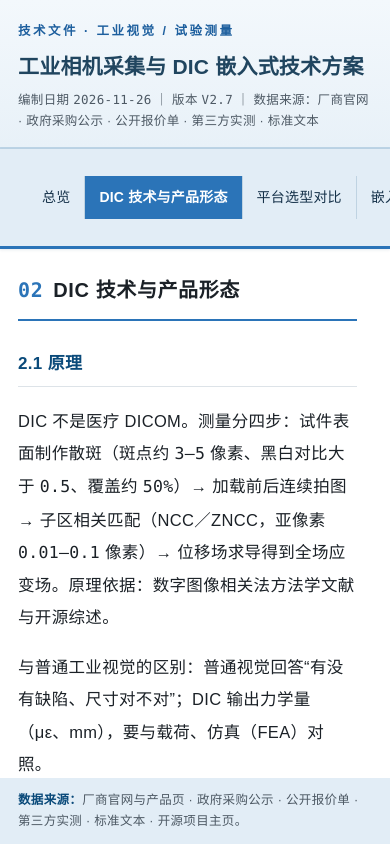
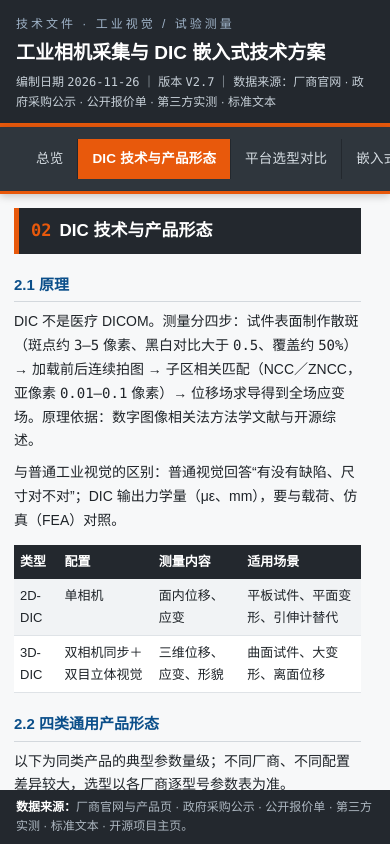
Before and after one commit to xingxing-ayue/dic, a plain HTML site: page index.html in a window 390 px wide. Both pictures are taken after a click on the tab "DIC 技术与产品形态". Drawn offline with Linux system fonts and the light colour scheme.

Commit message:
Revert DIC V2.7 to classic dark nav orange style

```diff
--- a/index.html
+++ b/index.html
@@ -3,114 +3,72 @@
 <head>
 <meta charset="utf-8">
 <meta name="viewport" content="width=device-width, initial-scale=1">
-<meta name="color-scheme" content="light">
 <title>工业相机采集与 DIC 嵌入式技术方案</title>
 <style>
-:root{
-  color-scheme:light only;
-  --page-bg:#eef1f3;
-  --surface:#ffffff;
-  --text:#1b2127;
-  --muted:#4d5964;
-  --border:#dde3e8;
-  --border-strong:#c2cbd3;
-  --accent:#2b74b8;
-  --accent-strong:#1d5f9e;
-  --heading:#0a4a7a;
-  --link:#0a4a7a;
-  --th-bg:#d7e5f0;
-  --th-text:#10222f;
-  --th-border:#0a4a7a;
-  --zebra:#e8eff4;
-  --sum-bg:#d9e9f6;
-  --header-bg:#e8f1f8;
-  --header-bg-soft:#f3f8fc;
-  --header-border:#bcd4e6;
-  --nav-bg:#e2edf6;
-  --nav-text:#16324a;
-  --nav-border:#bfd3e2;
-  --footer-text:#4d5964;
-  --ev-a:#1e7d32;--ev-b:#5f6b76;--ev-c:#8a5a00;--ev-d:#b3261e;
-}
 *{box-sizing:border-box;margin:0;padding:0}
 html,body{height:100%}
 html{overflow:hidden}
-body{font-family:"PingFang SC","Microsoft YaHei","Noto Sans SC",sans-serif;font-size:17px;line-height:1.9;letter-spacing:.02em;color:var(--text);background:var(--page-bg);height:100vh;height:100dvh;overflow:hidden;-webkit-font-smoothing:antialiased;text-rendering:optimizeLegibility}
-.wrap{max-width:1240px;margin:0 auto;background:var(--surface);border-left:1px solid var(--border-strong);border-right:1px solid var(--border-strong);height:100vh;height:100dvh;display:flex;flex-direction:column;overflow:hidden}
-header{background:linear-gradient(180deg,var(--header-bg-soft),var(--header-bg));color:var(--text);padding:28px 36px 20px;border-bottom:2px solid var(--header-border);flex:0 0 auto}
-header .kicker{font-size:12.5px;letter-spacing:2.5px;color:var(--accent-strong);font-weight:600}
-header h1{font-size:27px;line-height:1.4;margin:10px 0 10px;font-weight:700;letter-spacing:.2px;color:#20455f}
-header .meta{font-size:13.5px;line-height:1.7;color:var(--muted)}
-main{flex:1 1 auto;min-height:0;overflow-y:auto;overflow-x:hidden;-webkit-overflow-scrolling:touch;overscroll-behavior:contain;padding:0 36px 52px;background:var(--surface);scrollbar-gutter:stable}
+body{font-family:"PingFang SC","Microsoft YaHei","Noto Sans SC",sans-serif;font-size:14.5px;line-height:1.7;color:#1f2429;background:#e8ebee;background-image:linear-gradient(#dfe3e7 1px,transparent 1px),linear-gradient(90deg,#dfe3e7 1px,transparent 1px);background-size:24px 24px;height:100vh;height:100dvh;overflow:hidden}
+.wrap{max-width:1240px;margin:0 auto;background:#f7f8f9;border-left:1px solid #c9ced3;border-right:1px solid #c9ced3;height:100vh;height:100dvh;display:flex;flex-direction:column;overflow:hidden}
+header{background:#23282e;color:#fff;padding:20px 26px 14px;border-bottom:4px solid #e8590c;flex:0 0 auto}
+header .kicker{font-size:12px;letter-spacing:3px;color:#9fb3c8}
+header h1{font-size:25px;line-height:1.35;margin:8px 0 8px;font-weight:700}
+header .meta{font-size:13px;color:#c7d0d8}
+main{flex:1 1 auto;min-height:0;overflow-y:auto;overflow-x:hidden;-webkit-overflow-scrolling:touch;overscroll-behavior:contain;padding:0 24px 28px;background:#f7f8f9;scrollbar-gutter:stable}
 main:focus{outline:none}
-section{padding:40px 0 22px;display:none}
+section{padding:18px 0 10px;display:none}
 section.active{display:block}
-nav{background:var(--nav-bg);flex:0 0 auto;z-index:20;box-shadow:0 1px 3px rgba(27,60,90,.10);border-bottom:3px solid var(--accent)}
+nav{background:#2f363d;flex:0 0 auto;z-index:20;box-shadow:0 2px 8px rgba(0,0,0,.22);border-bottom:3px solid #e8590c}
 nav ul{list-style:none;display:flex;flex-wrap:nowrap;overflow-x:hidden;overflow-y:hidden;-webkit-overflow-scrolling:touch;scrollbar-width:none}
 nav ul::-webkit-scrollbar{display:none}
 nav li{flex:1 1 0;min-width:0}
-nav li a{display:block;padding:13px 6px;color:var(--nav-text);text-decoration:none;font-size:14.5px;font-weight:500;line-height:1.5;letter-spacing:.2px;border-right:1px solid var(--nav-border);text-align:center;white-space:nowrap;overflow:hidden}
-nav li a:hover{background:var(--heading);color:#fff}
-nav li a.active{background:var(--accent);color:#fff;font-weight:700}
+nav li a{display:block;padding:12px 6px;color:#d5dce2;text-decoration:none;font-size:14px;font-weight:500;line-height:1.5;letter-spacing:.2px;border-right:1px solid #23282e;text-align:center;white-space:nowrap;overflow:hidden}
+nav li a:hover{background:#0b4f8a;color:#fff}
+nav li a.active{background:#e8590c;color:#fff;font-weight:700}
 nav li a:focus-visible{outline:2px solid #fff;outline-offset:-2px}
-h2{color:var(--text);border-bottom:2px solid var(--accent);padding:0 0 14px;font-size:23px;line-height:1.5;letter-spacing:.03em;font-weight:700;margin-bottom:26px}
-h2 .no{font-family:ui-monospace,Menlo,Consolas,monospace;color:var(--accent);margin-right:10px}
-h3{font-size:19px;line-height:1.55;letter-spacing:.02em;color:var(--heading);border-bottom:1px solid var(--border);padding-bottom:9px;margin:42px 0 18px;font-weight:700}
-h2 + h3{margin-top:30px}
-p{margin:18px 0;line-height:2;max-width:68em}
-ul,ol{margin:18px 0 18px 28px}
-li{margin:9px 0;line-height:1.95}
-.num{font-family:ui-monospace,Menlo,Consolas,monospace;white-space:nowrap}
-table{width:100%;border-collapse:collapse;margin:36px 0 52px;font-size:16px;line-height:1.9;letter-spacing:.015em;background:var(--surface);border:1px solid var(--border-strong)}
-th{background:var(--th-bg);color:var(--th-text);text-align:left;padding:18px 16px;font-weight:800;font-size:16px;line-height:1.7;border-bottom:3px solid var(--th-border);border-right:1px solid var(--border-strong);vertical-align:middle}
-th:last-child{border-right:0}
-td{padding:18px 16px;line-height:1.9;border-bottom:1px solid var(--border-strong);border-right:1px solid var(--border);vertical-align:top;overflow-wrap:break-word}
-td:last-child{border-right:0}
-td.num,th.num{white-space:nowrap}
-tr:nth-child(even) td{background:var(--zebra)}
-tr.sumrow td{background:var(--sum-bg);font-weight:700;border-top:2px solid var(--th-border)}
+h2{background:#23282e;color:#fff;border-left:5px solid #e8590c;padding:8px 12px;font-size:17px;margin-bottom:14px}
+h2 .no{font-family:ui-monospace,Menlo,Consolas,monospace;color:#e8590c;margin-right:8px}
+h3{font-size:15px;color:#0b4f8a;border-bottom:1px solid #d3d8dd;padding-bottom:4px;margin:18px 0 8px}
+p{margin:8px 0}
+ul,ol{margin:8px 0 8px 22px}
+li{margin:4px 0}
+.num{font-family:ui-monospace,Menlo,Consolas,monospace}
+table{width:100%;border-collapse:collapse;margin:12px 0;font-size:13.5px;background:#fff}
+th{background:#23282e;color:#fff;text-align:left;padding:7px 8px;font-weight:600}
+td{padding:6px 8px;border-bottom:1px solid #dfe3e7;vertical-align:top}
+tr:nth-child(even) td{background:#f1f3f5}
+tr.sumrow td{background:#eef4fa;font-weight:700;border-top:2px solid #0b4f8a}
 .ev{display:inline-block;font-size:11px;padding:0 5px;border:1px solid;margin-left:4px;white-space:nowrap;font-weight:600}
-.ev-a{color:var(--ev-a);border-color:var(--ev-a)}
-.ev-b{color:var(--ev-b);border-color:var(--ev-b)}
-.ev-c{color:var(--ev-c);border-color:var(--ev-c)}
-.ev-d{color:var(--ev-d);border-color:var(--ev-d)}
-main a[href^="http"]{color:var(--link);text-decoration:underline;text-underline-offset:2px}
-.urls{font-size:14px;line-height:1.7}
+.ev-a{color:#1e7d32;border-color:#1e7d32}
+.ev-b{color:#5f6b76;border-color:#6c757d}
+.ev-c{color:#8a5a00;border-color:#b7791f}
+.ev-d{color:#b3261e;border-color:#b3261e}
+main a[href^="http"]{color:#0b4f8a;text-decoration:underline}
+.urls{font-size:13px}
 .urls a{word-break:break-all}
-.urls li{margin:10px 0}
-footer{background:var(--nav-bg);color:var(--footer-text);font-size:13px;padding:16px 36px;line-height:1.7;flex:0 0 auto}
-footer b{color:var(--heading)}
+.urls li{margin:6px 0}
+footer{background:#23282e;color:#aeb8c2;font-size:12.5px;padding:10px 26px;line-height:1.6;flex:0 0 auto}
+footer b{color:#fff}
 @media (min-width:901px) and (max-width:1100px){
-  nav li a{padding:12px 3px;font-size:13.5px;line-height:1.5}
-  main{padding:0 28px 44px}
-  header{padding:24px 28px 18px}
+  nav li a{padding:11px 3px;font-size:13px;line-height:1.5}
 }
 @media (min-width:641px) and (max-width:900px){
-  nav li a{padding:11px 2px;font-size:12.5px;line-height:1.45}
-  main{padding:0 22px 40px}
-  header{padding:22px 22px 16px}
-  footer{padding:14px 22px}
-  table{display:block;overflow-x:auto;-webkit-overflow-scrolling:touch}
-  th,td{min-width:150px}
+  nav li a{padding:10px 2px;font-size:12.5px;line-height:1.45}
 }
 @media (max-width:640px){
-  body{font-size:16.5px}
-  header{padding:20px 18px 14px}
-  header h1{font-size:21px;margin:8px 0 8px}
-  header .meta{font-size:12.5px}
-  main{padding:0 18px 36px}
-  section{padding-top:26px}
-  h2{font-size:20px;margin-bottom:18px}
-  h3{font-size:17px;margin:28px 0 12px}
-  p{line-height:1.95}
+  body{font-size:14px}
+  header{padding:14px 16px 10px}
+  header h1{font-size:19px;margin:6px 0 6px}
+  header .meta{font-size:12px}
+  main{padding:0 14px 22px}
+  section{padding-top:14px}
   nav ul{overflow-x:auto}
   nav li{flex:0 0 auto}
-  nav li a{padding:11px 14px;font-size:14px;line-height:1.5}
-  table{display:block;overflow-x:auto;-webkit-overflow-scrolling:touch;font-size:16px;line-height:1.9;margin:30px 0 44px}
-  th,td{padding:17px 16px;min-width:150px}
-  th{font-size:16px;line-height:1.7}
+  nav li a{padding:10px 14px;font-size:13.5px;line-height:1.5}
+  table{display:block;overflow-x:auto;-webkit-overflow-scrolling:touch;font-size:13px}
+  th,td{padding:6px}
   .wrap{border:0}
-  footer{padding:12px 18px;font-size:12.5px}
+  footer{padding:8px 16px;font-size:12px}
 }
 @media (prefers-reduced-motion:reduce){
   main{scroll-behavior:auto}
```
